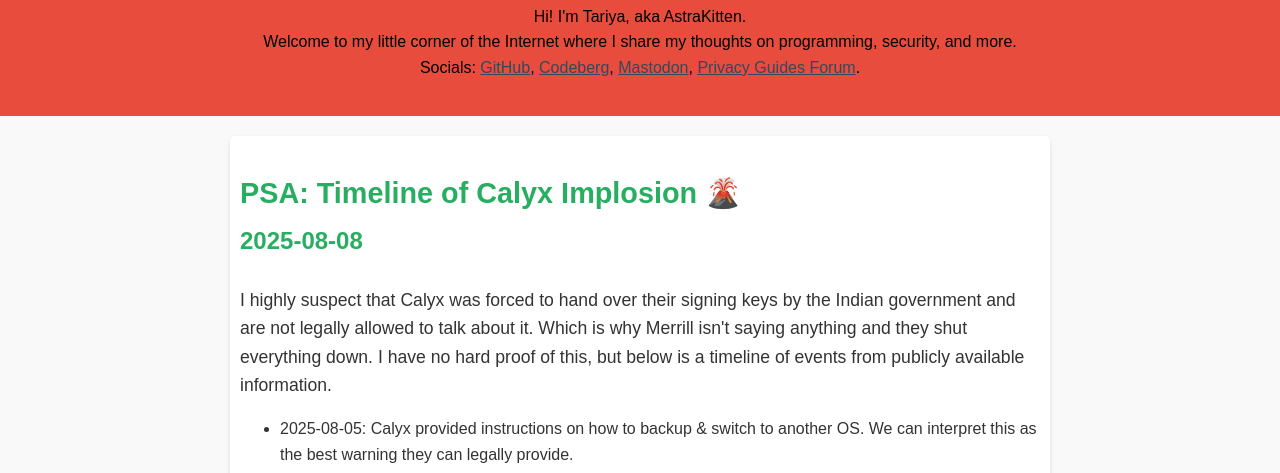
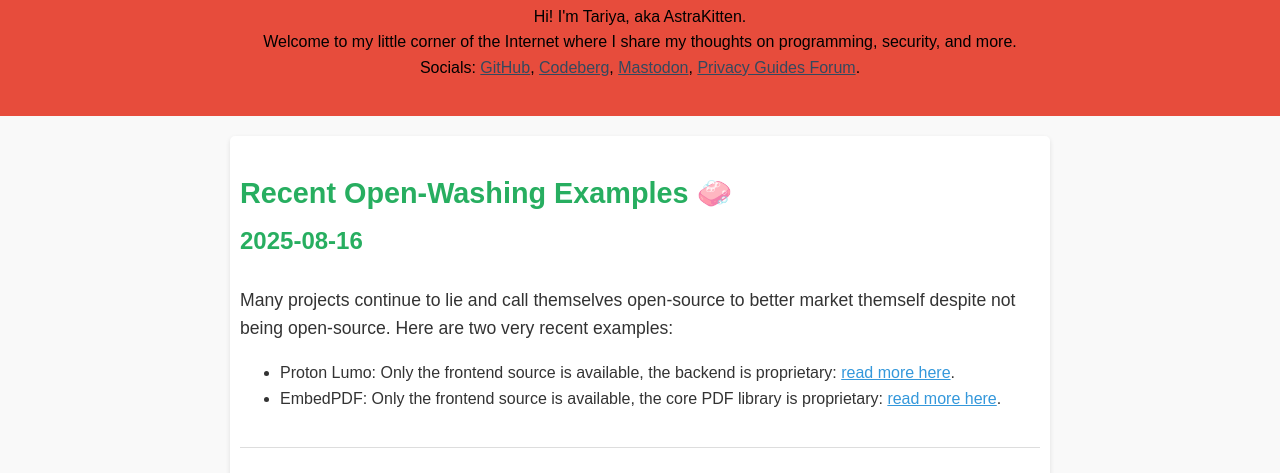
Before and after one commit to AstraKitten/astrakitten.github.io, a plain HTML site: page index.html in a window 1280 px wide. Shown: the part 264-737 px from the top of the page. Drawn offline with Linux system fonts and the light colour scheme.

Commit message:
New blog entry
Signed-off-by: Tariya <tariya@astrakitten.net>

```diff
--- a/index.html
+++ b/index.html
@@ -101,8 +101,17 @@
 
 	<div class="container">
 
+		<div class="post" id="recent-openwashing-examples-2025-august">
+			<h2>Recent Open-Washing Examples 🧼<br><small>2025-08-16</small></h2>
+			<p>Many projects continue to lie and call themselves open-source to better market themself despite not being open-source. Here are two very recent examples:</p>
+			<ul>
+				<li>Proton Lumo: Only the frontend source is available, the backend is proprietary: <a href="https://discuss.privacyguides.net/t/proton-markets-lumo-as-open-source-but-support-calls-it-a-long-term-intention-not-the-instantaneous-state/30004/1" rel="nofollow noopener noreferrer" target="_blank">read more here</a>.</li>
+				<li>EmbedPDF: Only the frontend source is available, the core PDF library is proprietary: <a href="https://github.com/embedpdf/embed-pdf-viewer/issues/90" rel="nofollow noopener noreferrer" target="_blank">read more here</a>.</li>
+			</ul>
+		</div>
+
 		<div class="post" id="calyx-implosion-timeline">
-			<h2>PSA: Timeline of Calyx Implosion 🌋<br><small>2025-08-08</small></h2>
+			<h2>Timeline of Calyx Implosion 🌋<br><small>2025-08-08</small></h2>
 			<p>I highly suspect that Calyx was forced to hand over their signing keys by the Indian government and are not legally allowed to talk about it. Which is why Merrill isn't saying anything and they shut everything down. I have no hard proof of this, but below is a timeline of events from publicly available information.</p>
 			<ul>
 				<li>2025-08-05: Calyx provided instructions on how to backup & switch to another OS. We can interpret this as the best warning they can legally provide.</li>
```
